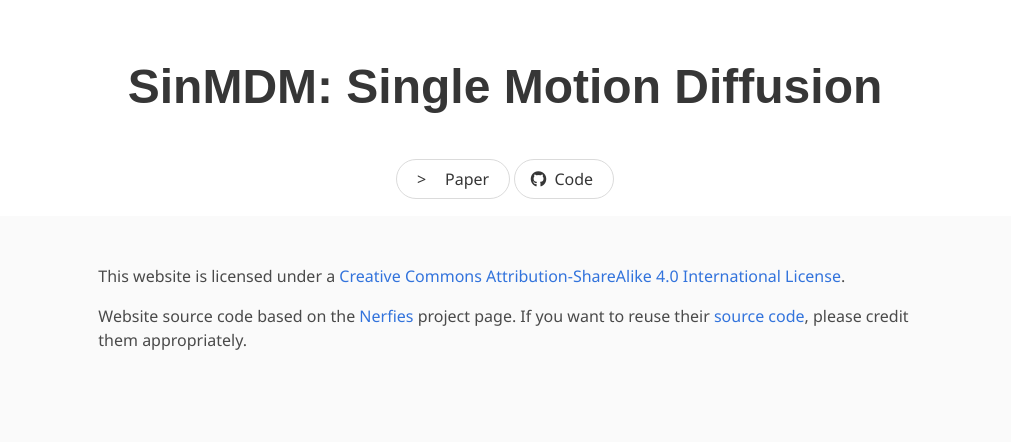
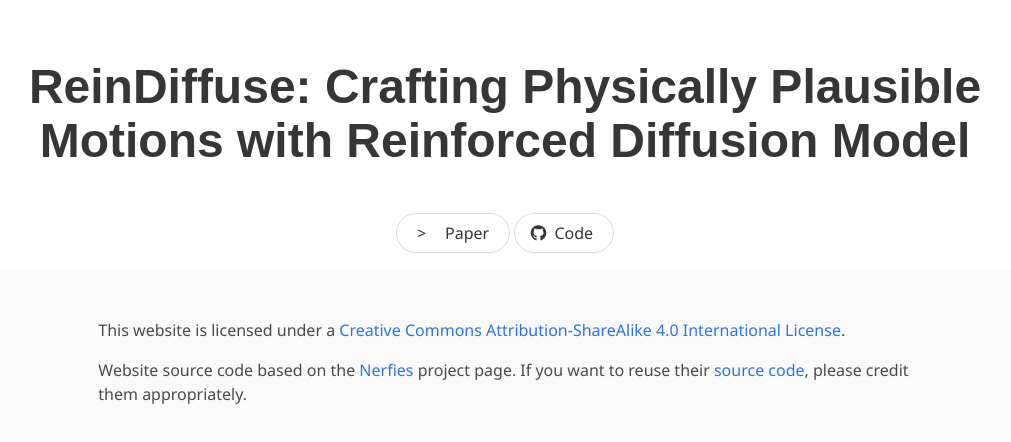
Before and after one commit to reindiffuse/reindiffuse.github.io, a plain HTML site: page index.html in a window 1280 px wide. Shown: the whole page, without its empty margins (135-1146 px from the left). Drawn offline with nearby package versions, Linux system fonts and the light colour scheme; some icons are missing; a web font is replaced by a local one.

Commit message:
Add files via upload

```diff
--- a/index.html
+++ b/index.html
@@ -52,7 +52,7 @@
         <div class="container is-max-widescreen">
             <!-- <div class="columns is-centered"> -->
             <div class="column has-text-centered">
-                <h1 class="title is-1 publication-title">SinMDM: Single Motion Diffusion</h1>
+                <h1 class="title is-1 publication-title">ReinDiffuse: Crafting Physically Plausible Motions with Reinforced Diffusion Model</h1>
             </div>
         </div>
     </div>
```
